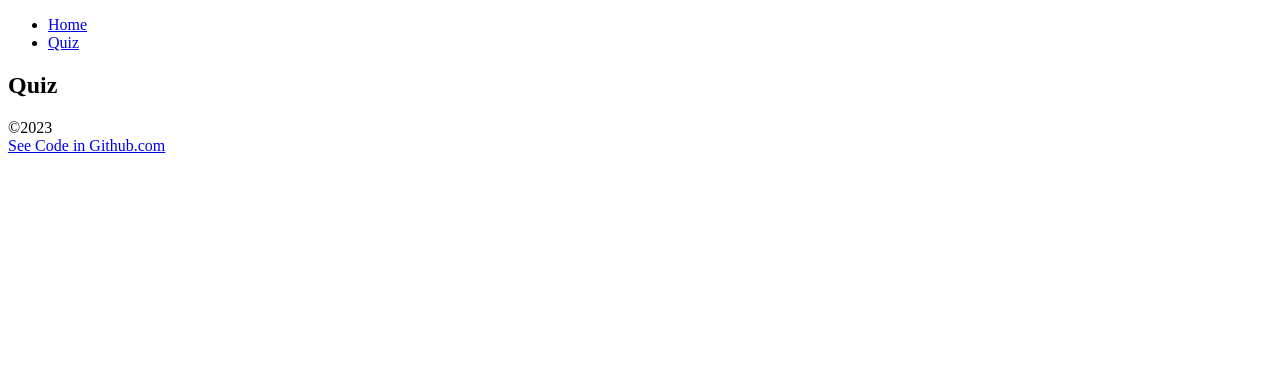
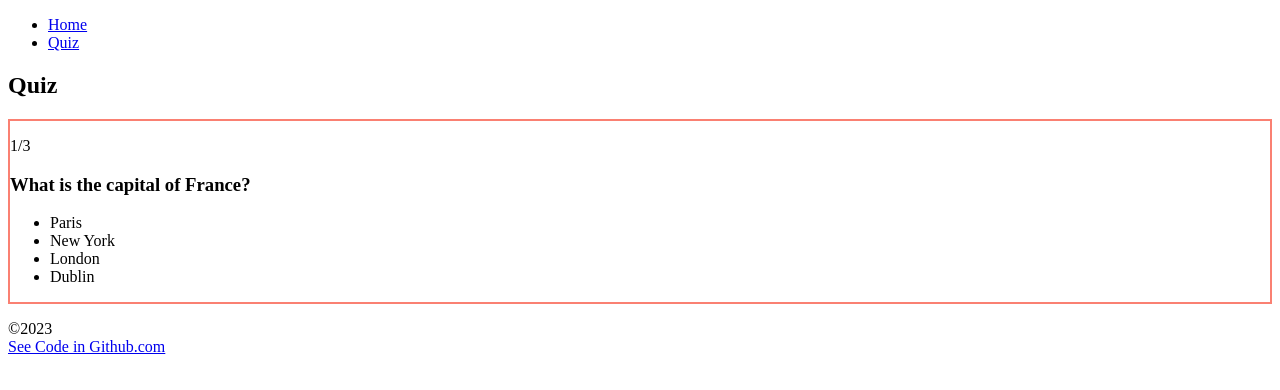
Before and after one commit to maxespinosa19/quiz-app-c11, a React (Create React App) app: page /quiz in a window 1280 px wide. Shown: the top 390 px of the page. Built offline with nearby package versions, Linux system fonts and the light colour scheme.

Commit message:
handle answer

```diff
--- a/src/components/QuizApp/Card.jsx
+++ b/src/components/QuizApp/Card.jsx
@@ -1,7 +1,20 @@
-export default function Card(){
+export default function Card({data, quizId, quizLength}){
 return(
     <div className="quiz-card">
-        <h3>Card</h3>
+        <p>{quizId + 1}/{quizLength}</p>
+        <h3>{data[quizId].question}</h3>
+        <ul>
+            {
+                data[quizId].options.map(
+                    (element,index) => {
+
+                        return(
+                        <li key ={index}>{element.answer}</li>
+                        )
+                    }
+                )
+            }
+        </ul>
     </div>
 )
 }
--- a/src/components/QuizApp/QuizApp.jsx
+++ b/src/components/QuizApp/QuizApp.jsx
@@ -1,8 +1,40 @@
 import "./QuizApp.css"
+import { useState } from "react"
+import Result from "./Result"
+import Card from "./Card"
+import data from "../../data/Quiz.json"
 
+const quizLength = data.length
 export default function QuizApp(){
+    const [quizId, setQuizId] = useState(0)
+    const [score, setScore] = useState(0)
+    const[showResult,setShowResult] = useState(false)
+
+    const handleAnswer= () => {
+
+    }
+    const handleReset = () => {
+
+    }
+
+
+
+
     return(
         <>
+        {
+            !showResult
+            ? <Card
+            data={data}
+            quizId= {quizId}
+            quizLength = {quizLength}
+             />
+            : <Result
+            score={score}
+            quizLength={quizLength}
+            />
+        }
         </>
     )
+
 }
--- a/src/components/QuizApp/Result.jsx
+++ b/src/components/QuizApp/Result.jsx
@@ -1,3 +1,4 @@
+
 export default function Result(){
     return(
     <div className="quiz-card" >
--- a/src/pages/Quiz.jsx
+++ b/src/pages/Quiz.jsx
@@ -1,9 +1,10 @@
 import AppLayout from "../layout/AppLayout";
-
+import QuizApp from "../components/QuizApp/QuizApp";
 export default function Quiz(){
     return(
         <AppLayout>
         <h2> Quiz</h2>
+        <QuizApp/>
         </AppLayout>
     )
 }
```
